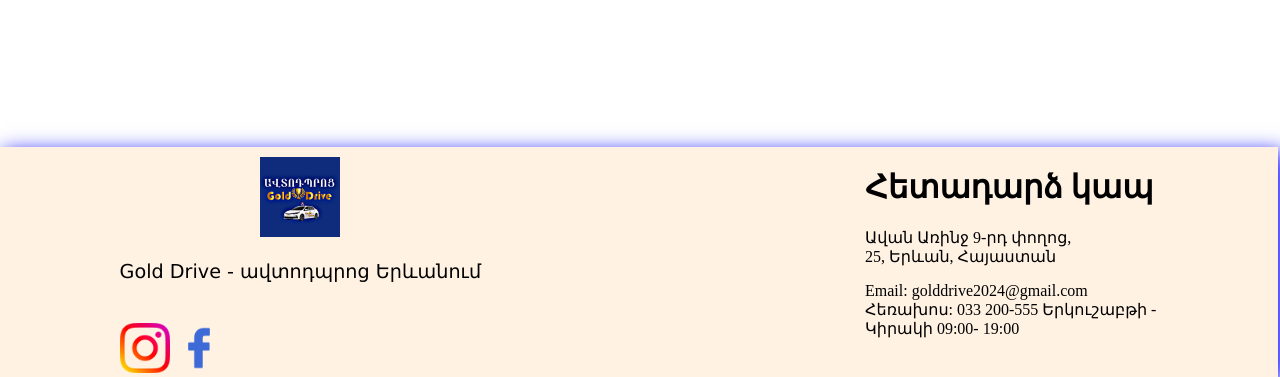
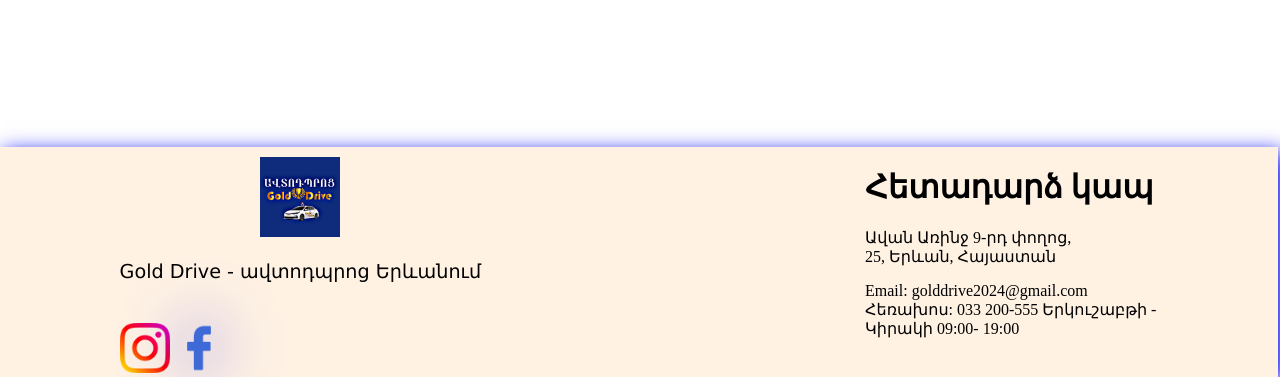
Before and after one commit to yeghishehak/Gold-Drive, a plain HTML site: page index.html in a window 1280 px wide. In both pictures the pointer is over the picture 198 px from the left and 8530 px from the top of the page. Shown: the part 8183-8560 px from the top of the page. Drawn offline with Linux system fonts and the light colour scheme.

Commit message:
Update style.css

```diff
--- a/style.css
+++ b/style.css
@@ -726,6 +726,17 @@ footer {
 .facebook, .instagram {
     width: 50px;
     height: 50px;
+    transition: all 0.3s ease;
+}
+
+.facebook:hover{
+    transform: scale(1.1);
+    filter: drop-shadow(0px 0px 30px blue);
+}
+
+.instagram:hover {
+    transform: scale(1.1);
+    filter: drop-shadow(0px 0px 30px red);
 }
 
 @media (max-width: 926px) {
```
